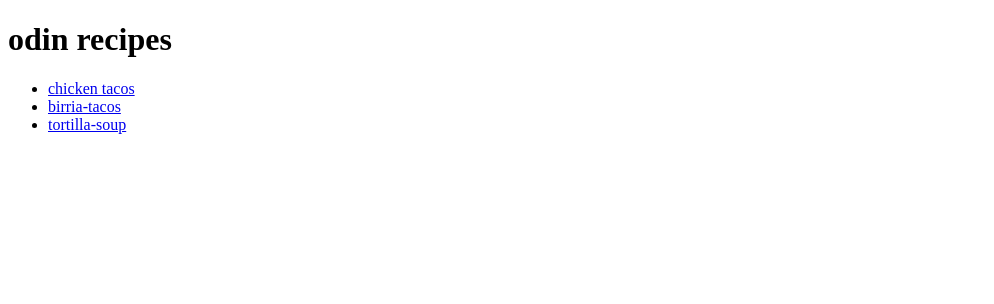
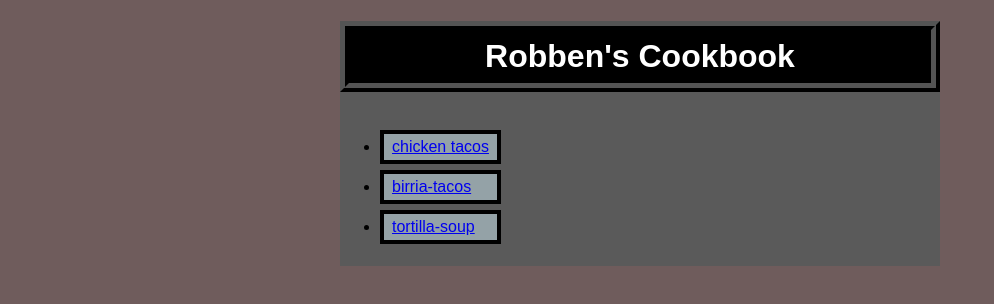
Before and after one commit to Robben-B/odin-recipes, a plain HTML site: page index.html in a window 1280 px wide. Shown: the whole page, without its empty margins (0-994 px from the left). Drawn offline with Linux system fonts and the light colour scheme.

Commit message:
add style.css and personalization

```diff
--- a/index.html
+++ b/index.html
@@ -3,14 +3,19 @@
 <head>
     <meta charset="UTF-8">
     <meta name="viewport" content="width=device-width, initial-scale=1.0">
-    <title>odin-recipes</title>
+    <title>Cookbook Index</title>
+    <link rel="stylesheet" href="styles.css">
 </head>
 <body>
-    <h1>odin recipes</h1>
-    <ul>
-        <li><a href="recipes/chicken-tacos.html" target="blank" rel="noopener noreferrer">chicken tacos</a></li>
-        <li><a href="recipes/birria-tacos.html" target="_blank" rel="noopener noreferrer">birria-tacos</a></li>
-        <li><a href="recipes/tortilla-soup.html" target="_blank" rel="noopener noreferrer">tortilla-soup</a></li>
+ <div class="container">
+  <h1 class="head1">Robben's Cookbook</h1>
+   <div class="rcontainer">
+    <ul class="rlist">
+        <li class="ctacos"><a href="recipes/chicken-tacos.html" target="blank" rel="noopener noreferrer">chicken tacos</a></li>
+        <li class="btacos"><a href="recipes/birria-tacos.html" target="_blank" rel="noopener noreferrer">birria-tacos</a></li>
+        <li class="tsoup"><a href="recipes/tortilla-soup.html" target="_blank" rel="noopener noreferrer">tortilla-soup</a></li>
     </ul>
+   </div>
+ </div>
 </body>
 </html>
--- /dev/null
+++ b/styles.css
@@ -0,0 +1,47 @@
+body {
+    background: rgb(111, 92, 92);
+    font-family: sans-serif;
+}
+
+.container {
+    background: rgb(90, 90, 90);
+    width: 600px;
+    margin: 16px auto;
+}
+
+.head1 {
+    text-align: center;
+    color: white;
+    padding: 8px;
+    border: ridge 9px black;
+    background-color: black;
+}
+
+.rcontainer {
+    text-align: left;
+}
+
+.rlist {
+    display: inline-block;
+    text-align: left;
+}
+.ctacos {
+    margin: 0px 2px 6px 0px ;
+    padding: 4px 8px 4px 8px;
+    border: solid 4px black;
+    background-color: rgb(148, 162, 167);
+}
+
+.btacos {
+    margin: 0px 2px 6px 0px ;
+    padding: 4px 8px 4px 8px;
+    border: solid 4px black;
+    background-color: rgb(148, 162, 167);
+}
+
+.tsoup {
+    margin: 0px 2px 6px 0px ;
+    padding: 4px 8px 4px 8px;
+    border: solid 4px black;
+    background-color: rgb(148, 162, 167);
+}
```
